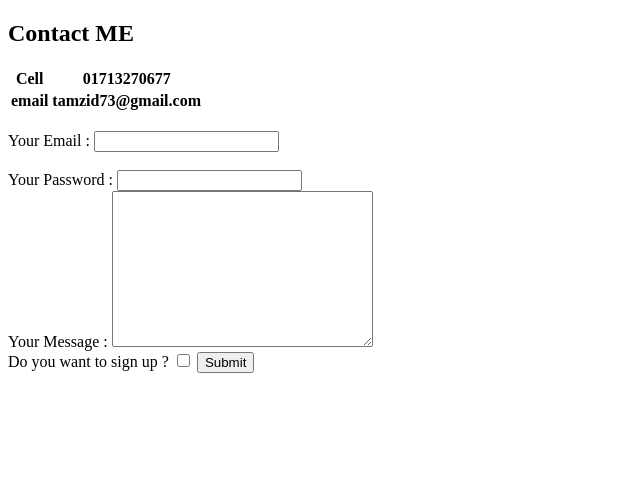
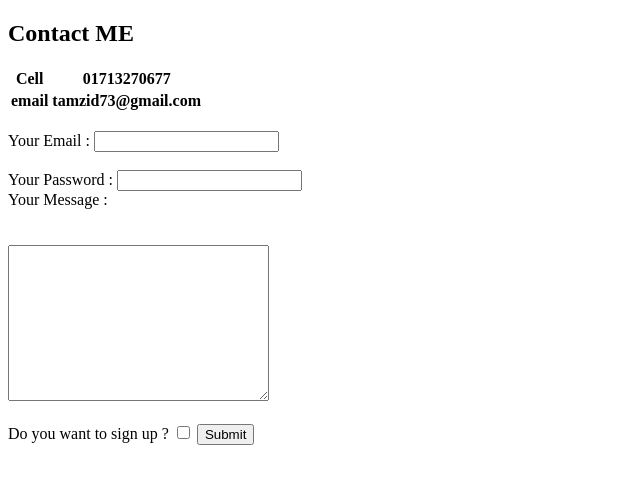
Before and after one commit to tamzid73/cv, a plain HTML site: page contact_me.html in a window 1280 px wide. Shown: the whole page, without its empty margins (0-640 px from the left). Drawn offline with Linux system fonts and the light colour scheme.

Commit message:
Add files via upload

```diff
--- a/contact_me.html
+++ b/contact_me.html
@@ -27,9 +27,9 @@
       <label for="">Your Password : </label>
       <input type="password" name="your password" value="">
       <br>
-      <label for="">Your Message : </label>
+      <label for="">Your Message : </label><br><br><br>
       <textarea name="YourName" rows="10" cols="30"></textarea>
-      <br>
+      <br><br>
       <label for="">Do you want to sign up ?</label>
       <input type="checkbox" name="" value="">
       <input type="submit" name="" >
```
